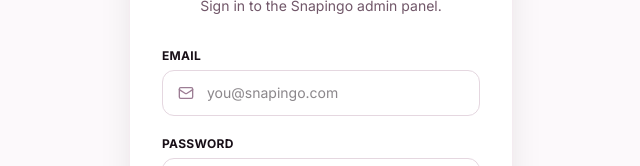
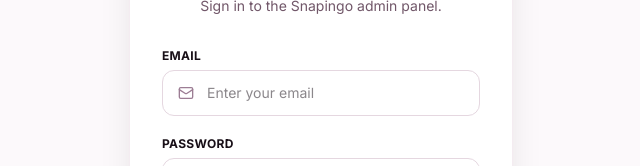
Before and after one commit to shanvi2003/Snapingo, a Next.js app: page /admin/login in a window 1280 px wide. Shown: the part 315-481 px from the top of the page, without its empty margins (319-959 px from the left). Built offline with nearby package versions, Linux system fonts and the light colour scheme; no server answers.

Commit message:
Tweak login and notifications

```diff
--- a/src/components/admin/LoginForm.tsx
+++ b/src/components/admin/LoginForm.tsx
@@ -29,7 +29,7 @@ export default function LoginForm({ portal }: { portal: StaffRole }) {
             required
             autoComplete="username"
             className="w-full rounded-xl border border-ink-200 bg-white py-3 pl-11 pr-4 text-sm text-ink-900 focus:border-brand-500 focus:outline-none focus:ring-2 focus:ring-brand-100"
-            placeholder="you@snapingo.com"
+            placeholder="Enter your email"
           />
         </div>
       </div>
--- a/src/components/admin/NotificationBell.tsx
+++ b/src/components/admin/NotificationBell.tsx
@@ -79,7 +79,7 @@ export default function NotificationBell({
             animate={{ opacity: 1, y: 0, scale: 1 }}
             exit={{ opacity: 0, y: -8, scale: 0.97 }}
             transition={{ duration: 0.15 }}
-            className={`absolute z-50 mt-2 w-80 max-w-[85vw] overflow-hidden rounded-2xl border border-ink-100 bg-white shadow-2xl ${
+            className={`absolute z-50 mt-2 w-80 max-w-[85vw] overflow-hidden rounded-2xl border border-ink-200 bg-white ${
               align === "left" ? "left-0" : "right-0"
             }`}
           >
--- a/src/components/admin/NotificationCenter.tsx
+++ b/src/components/admin/NotificationCenter.tsx
@@ -123,7 +123,7 @@ export function NotificationProvider({ children }: { children: ReactNode }) {
               animate={{ opacity: 1, y: 0, scale: 1 }}
               exit={{ opacity: 0, x: 40 }}
               transition={{ duration: 0.2 }}
-              className="pointer-events-auto w-72 max-w-[85vw] rounded-xl border border-ink-100 bg-white px-4 py-3 shadow-2xl"
+              className="pointer-events-auto w-72 max-w-[85vw] rounded-xl border border-ink-200 bg-white px-4 py-3"
             >
               <p className="text-[11px] font-bold uppercase tracking-wide text-brand-600">
                 {n.type === "NEW_LEAD" ? "New Lead" : n.type === "LEAD_ASSIGNED" ? "Assigned to You" : "Lead Follow-up"}
```
